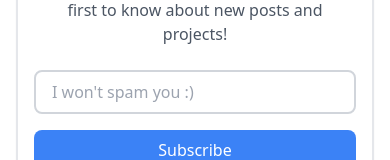
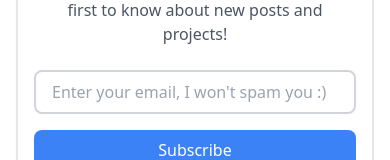
Before and after one commit to proSamik/prosamik-nextjs-app, a Next.js app: page /about in a window 390 px wide. Shown: the part 2070-2230 px from the top of the page. Built offline with nearby package versions, Linux system fonts and the light colour scheme; no server answers.

Commit message:
refactor- update the style

```diff
--- a/src/components/CallToAction.tsx
+++ b/src/components/CallToAction.tsx
@@ -45,7 +45,7 @@ export default function CallToAction() {
                             type="email"
                             value={email}
                             onChange={(e) => setEmail(e.target.value)}
-                            placeholder="I won't spam you :)"
+                            placeholder="Enter your email, I won't spam you :)"
                             required
                             className="w-full px-4 py-2 border-2 border-gray-300 dark:border-gray-600
                                 rounded-lg focus:outline-none focus:ring-2 focus:ring-blue-500
--- a/src/pages/about.tsx
+++ b/src/pages/about.tsx
@@ -34,7 +34,7 @@ export default function About() {
                 style={{
                     width: isMobile ? '100%' : '100%',
                     marginTop: isMobile ? '60px' : '0',
-                    marginBottom: isMobile ? '60px' : '0',}}
+                    marginBottom: isMobile ? '80px' : '0',}}
             >
                 <div className="flex justify-center items-center mb-4">
                     <ThemeToggle />
```
